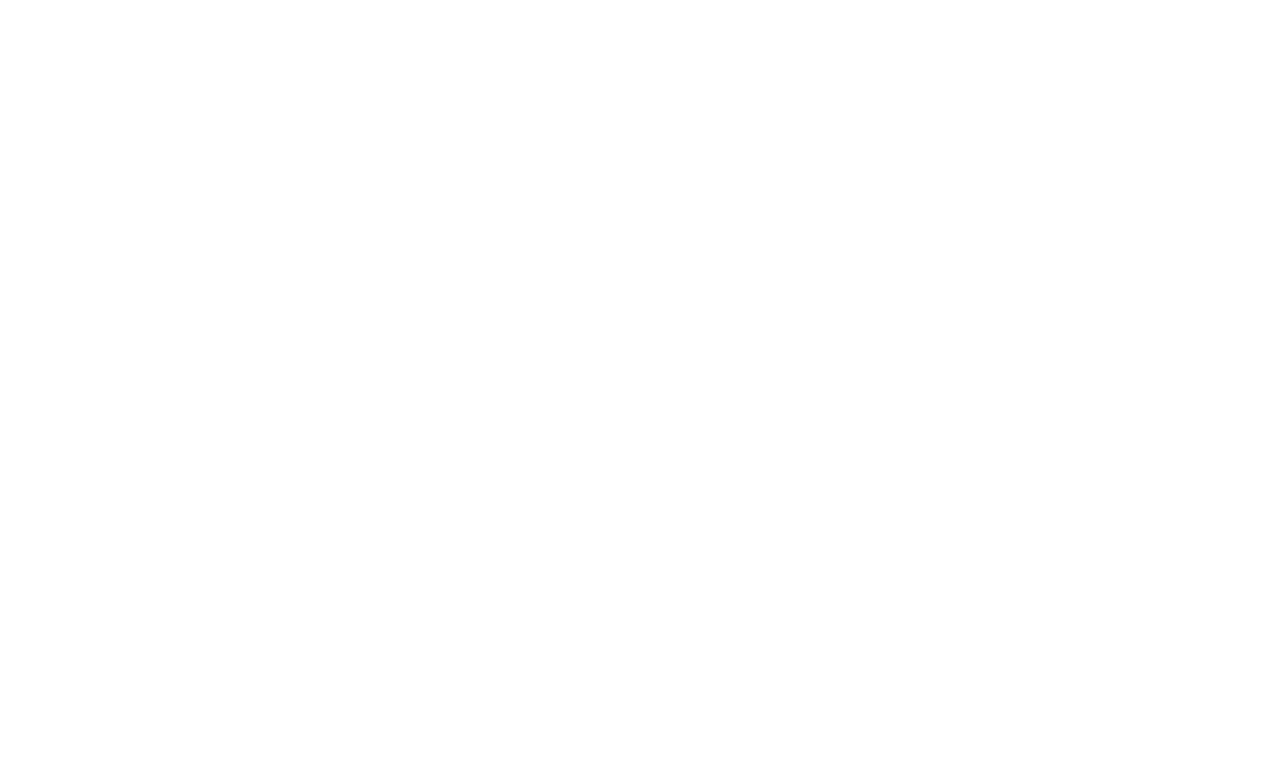
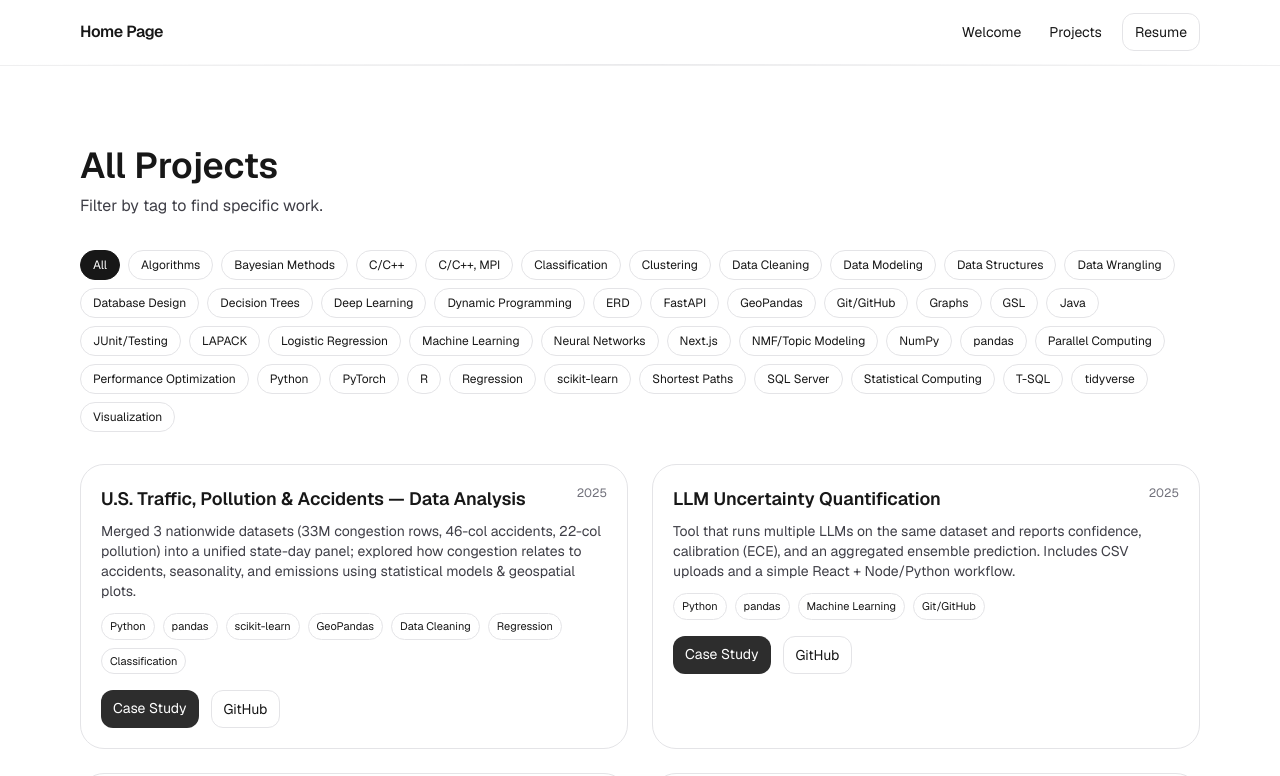
Before and after one commit to VarunP3000/VarunP3000.github.io, a Next.js app: page /projects/all in a window 1280 px wide. Before the commit this address had no page. Shown: the top 776 px of the page. Built offline with nearby package versions, Linux system fonts and the light colour scheme.

Commit message:
project separation

```diff
--- /dev/null
+++ b/src/app/projects/all/page.tsx
@@ -0,0 +1,57 @@
+"use client";
+
+import { useMemo, useState } from "react";
+import { projects } from "../../../lib/projects";
+import { ProjectCard } from "../../../components/ProjectCard";
+
+export default function AllProjectsPage() {
+  const [active, setActive] = useState<string>("All");
+
+  const allTags = useMemo(() => {
+    const s = new Set<string>();
+    projects.forEach((p) => p.tags.forEach((t) => s.add(t)));
+    return ["All", ...Array.from(s).sort((a, b) => a.localeCompare(b))];
+  }, []);
+
+  const filtered = useMemo(() => {
+    if (active === "All") return projects;
+    return projects.filter((p) => p.tags.includes(active));
+  }, [active]);
+
+  return (
+    <section className="py-16 sm:py-20">
+      <header className="mb-8">
+        <h1 className="text-3xl sm:text-4xl font-semibold">All Projects</h1>
+        <p className="mt-2 max-w-prose text-zinc-700 dark:text-zinc-300">
+          Filter by tag to find specific work.
+        </p>
+      </header>
+
+      <div className="mb-8 flex flex-wrap gap-2">
+        {allTags.map((t) => {
+          const selected = t === active;
+          return (
+            <button
+              key={t}
+              onClick={() => setActive(t)}
+              className={[
+                "rounded-full px-3 py-1.5 text-xs border transition",
+                selected
+                  ? "bg-foreground text-background border-foreground"
+                  : "border-zinc-200 dark:border-zinc-800 hover:bg-zinc-100 dark:hover:bg-zinc-900",
+              ].join(" ")}
+            >
+              {t}
+            </button>
+          );
+        })}
+      </div>
+
+      <div className="grid gap-6 sm:grid-cols-2">
+        {filtered.map((p) => (
+          <ProjectCard key={p.slug} {...p} />
+        ))}
+      </div>
+    </section>
+  );
+}
--- a/src/app/projects/page.tsx
+++ b/src/app/projects/page.tsx
@@ -1,24 +1,36 @@
+import Link from "next/link";
 import { projects } from "../../lib/projects";
 import { ProjectCard } from "../../components/ProjectCard";
 
 export const metadata = {
-  title: "Projects",
+  title: "Selected Work",
 };
 
 export default function ProjectsPage() {
+  const featured = projects.filter((p) => p.featured);
+
   return (
     <section className="py-16 sm:py-20">
       <header className="mb-8">
-        <h1 className="text-3xl sm:text-4xl font-semibold">Projects</h1>
+        <h1 className="text-3xl sm:text-4xl font-semibold">Selected Work</h1>
         <p className="mt-2 max-w-prose text-zinc-700 dark:text-zinc-300">
-        Here are my projects:
+          A curated set of projects I can go deep on.
         </p>
       </header>
 
       <div className="grid gap-6 sm:grid-cols-2">
-        {projects.map((p) => (
+        {featured.map((p) => (
           <ProjectCard key={p.slug} {...p} />
         ))}
+      </div>
+
+      <div className="mt-10 flex justify-center">
+        <Link
+          href="/projects/all"
+          className="rounded-2xl border border-zinc-200 dark:border-zinc-800 px-5 py-3 text-sm font-medium hover:bg-zinc-100 dark:hover:bg-zinc-900 transition"
+        >
+          View all projects →
+        </Link>
       </div>
     </section>
   );
--- a/src/components/ProjectCard.tsx
+++ b/src/components/ProjectCard.tsx
@@ -8,6 +8,7 @@ export type Project = {
   year?: string | number;
   repo?: string;
   live?: string;
+  featured?: boolean; // NEW
 };
 
 export function ProjectCard({ slug, title, summary, tags, year, repo, live }: Project) {
--- a/src/lib/projects.tsx
+++ b/src/lib/projects.tsx
@@ -42,6 +42,7 @@ export const projects: CaseStudyProject[] = [
     ],
     limitations:
       "State-level aggregation hides local patterns; weather bucketing simplifies rich categories; correlations can’t confirm causation.",
+      featured: true,
   },
   {
     slug: "llm-uncertainty-quantification",
@@ -66,6 +67,7 @@ export const projects: CaseStudyProject[] = [
     ],
     limitations:
       "Slow when many models are selected; model outputs can still be correlated since they’re trained on similar data.",
+      featured: true,
   },
   {
     slug: "stock-market-cpi-to-sp500-fullstack",
@@ -114,6 +116,7 @@ export const projects: CaseStudyProject[] = [
     ],
     limitations:
       "Survey is self-reported and snapshot-only (no temporal attributes), ERD vs physical design required some cardinality simplifications, and storing only a primary platform plus a fixed addiction cutoff reduces behavioral nuance.",
+      featured: true,
   },
   // --- CSE 373 — DS&A (Java) ---
   {
@@ -379,7 +382,8 @@ export const projects: CaseStudyProject[] = [
       "For the US, housing costs and the S&P 500 both rise over the long run and sometimes move together (especially post-2012), but the relationship is non-linear and clearly influenced by distinct drivers (rates, demand, supply, etc.)."
     ],
     limitations:
-      "Correlation-only yearly aggregates (no causal identification); S&P 500 used as a single broad index with no sector breakdown; cross-country housing comparisons ignore purchasing-power differences; some cost-of-living and tax fields contain missing data that were averaged but not imputed, and external macro factors (rates, employment, policy regimes) were left out of the models."
+      "Correlation-only yearly aggregates (no causal identification); S&P 500 used as a single broad index with no sector breakdown; cross-country housing comparisons ignore purchasing-power differences; some cost-of-living and tax fields contain missing data that were averaged but not imputed, and external macro factors (rates, employment, policy regimes) were left out of the models.",
+    featured: true,
   },
   // --- STAT/BIOSTAT 534 — Statistical Computing (UW) ---
   {
```
